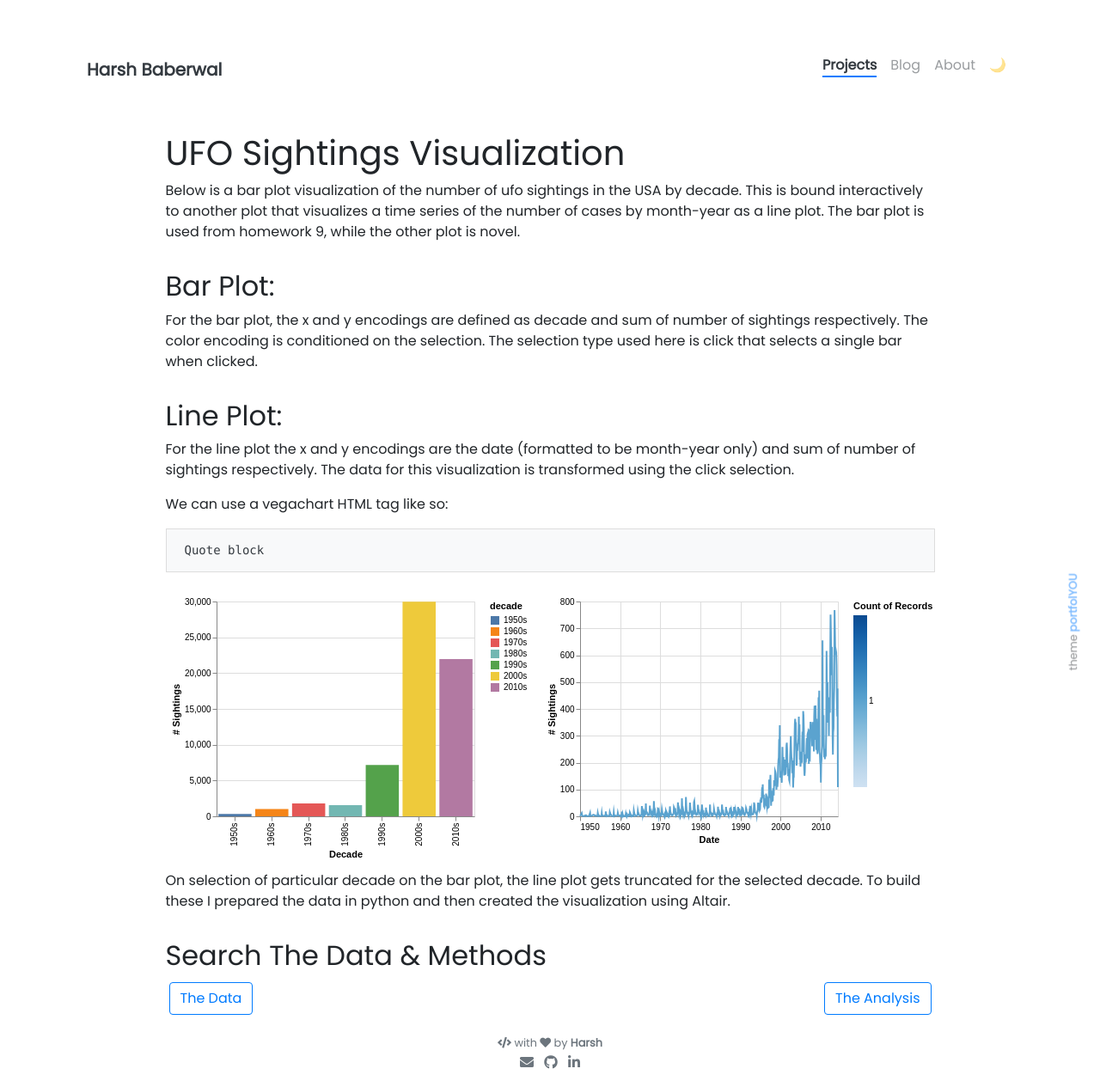
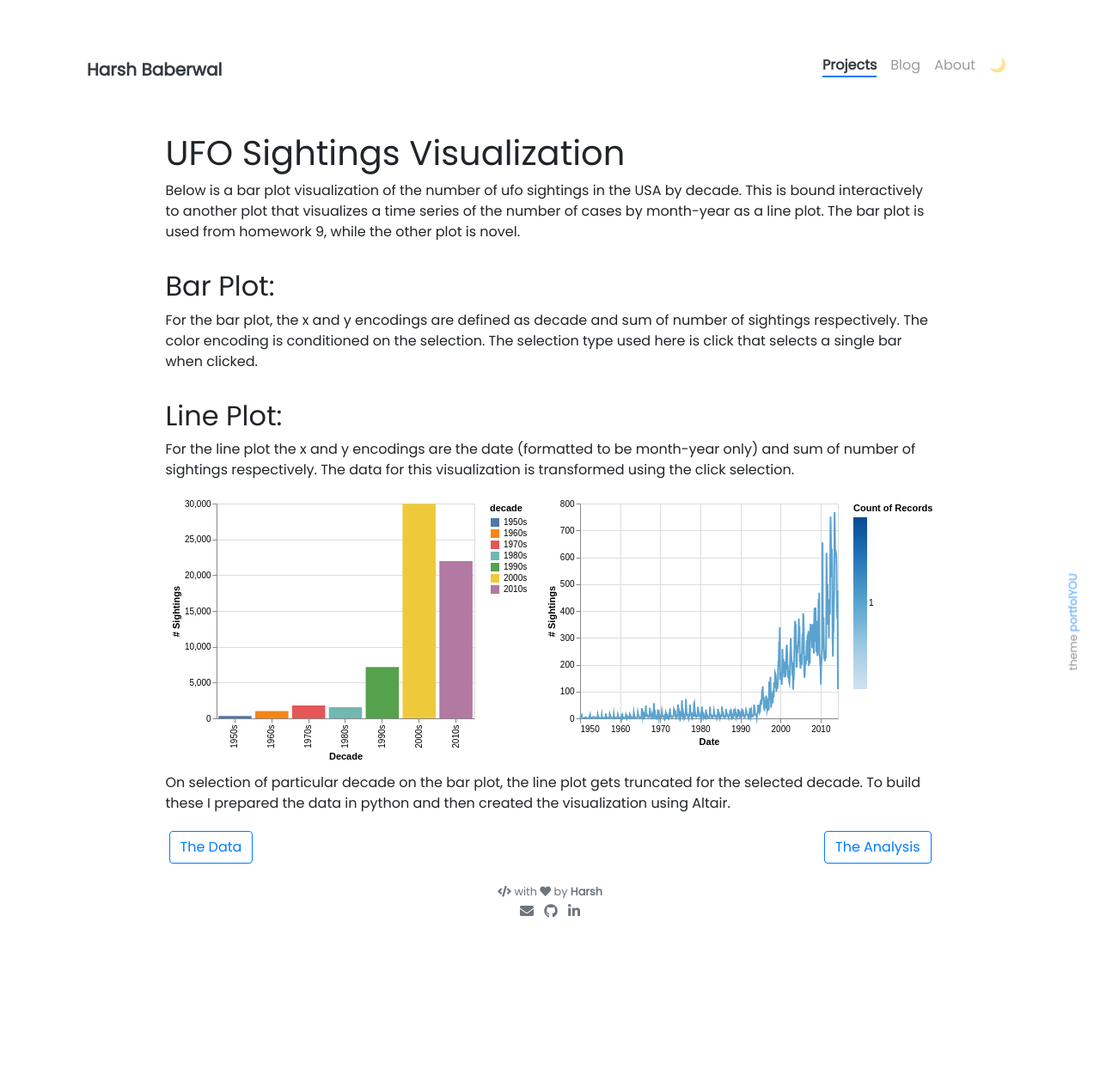
Before and after one commit to harshbaberwal21/harshbaberwal.github.io, a Jekyll site: the page built from _projects/1_Vega_lite_project.md, in a window 1280 px wide. Shown: the whole page at 86% size. Built offline with Jekyll 4.4.1, drawn with Linux system fonts in a browser that asks for light colours; nearby versions of some CDN libraries; after the commit the page ends 1089 px from its top, so only the background shows below that.

Commit message:
Some more changes

````diff
--- a/_projects/1_Vega_lite_project.md
+++ b/_projects/1_Vega_lite_project.md
@@ -22,18 +22,11 @@ For the bar plot, the x and y encodings are defined as decade and sum of number
 For the line plot the x and y encodings are the date (formatted to be month-year only) and sum of number of sightings respectively. The data for this visualization is transformed using the click selection.
 
 
-We can use a vegachart HTML tag like so:
-
-```
-Quote block
-```
 
 <vegachart schema-url="{{ site.baseurl }}/assets/json/ufo_vis.json" style="width: 100%"></vegachart>
 
 On selection of particular decade on the bar plot, the line plot gets truncated for the selected decade. To build these I prepared the data in python and then created the visualization using Altair.
 
-
-## Search The Data & Methods
 
 <div class="left">
 {% include elements/button.html link="https://github.com/UIUC-iSchool-DataViz/is445_bcubcg_fall2022/blob/main/data/ufo-scrubbed-geocoded-time-standardized-00.csv" text="The Data" %}
````
Also changed, not shown: 3 other files.
